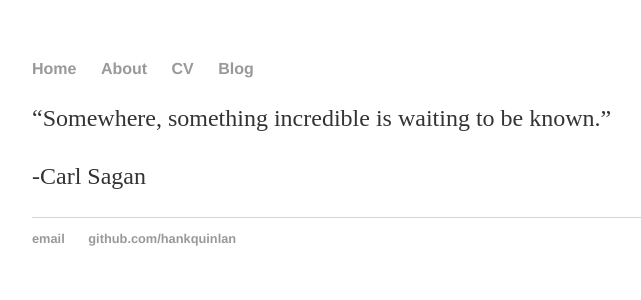
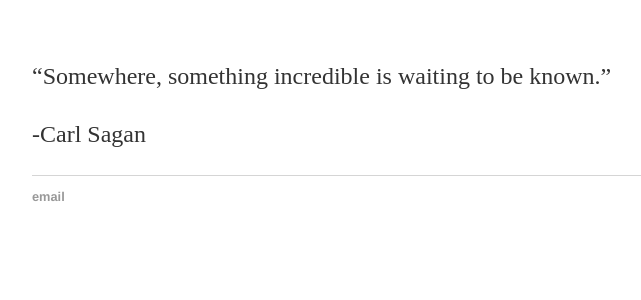
Before and after one commit to arfserra/arfserra.github.io, a Jekyll site: the page built from index.html, in a window 1280 px wide. Shown: the top 300 px of the page, without its empty margins (160-801 px from the left). Built offline with Jekyll 4.4.1, drawn with Linux system fonts in a browser that asks for light colours.

Commit message:
Update default.html

```diff
--- a/_layouts/default.html
+++ b/_layouts/default.html
@@ -6,14 +6,6 @@
 			<link rel="stylesheet" type="text/css" href="/css/main.css">
 		</head>
 		<body>
-			<nav>
-	    		<ul>
-	        		<li><a href="/">Home</a></li>
-		        	<li><a href="/about">About</a></li>
-	        		<li><a href="/cv">CV</a></li>
-	        		<li><a href="/blog">Blog</a></li>
-	    		</ul>
-			</nav>
 			<div class="container">
 
 			{{ content }}
@@ -21,8 +13,7 @@
 			</div><!-- /.container -->
 			<footer>
 	    		<ul>
-	        		<li><a href="mailto:hankquinlanhub@gmail.com">email</a></li>
-	        		<li><a href="https://github.com/hankquinlan">github.com/hankquinlan</a></li>
+	        		<li><a href="mailto:arfserra@gmail.com">email</a></li>
 				</ul>
 			</footer>
 		</body>
```
